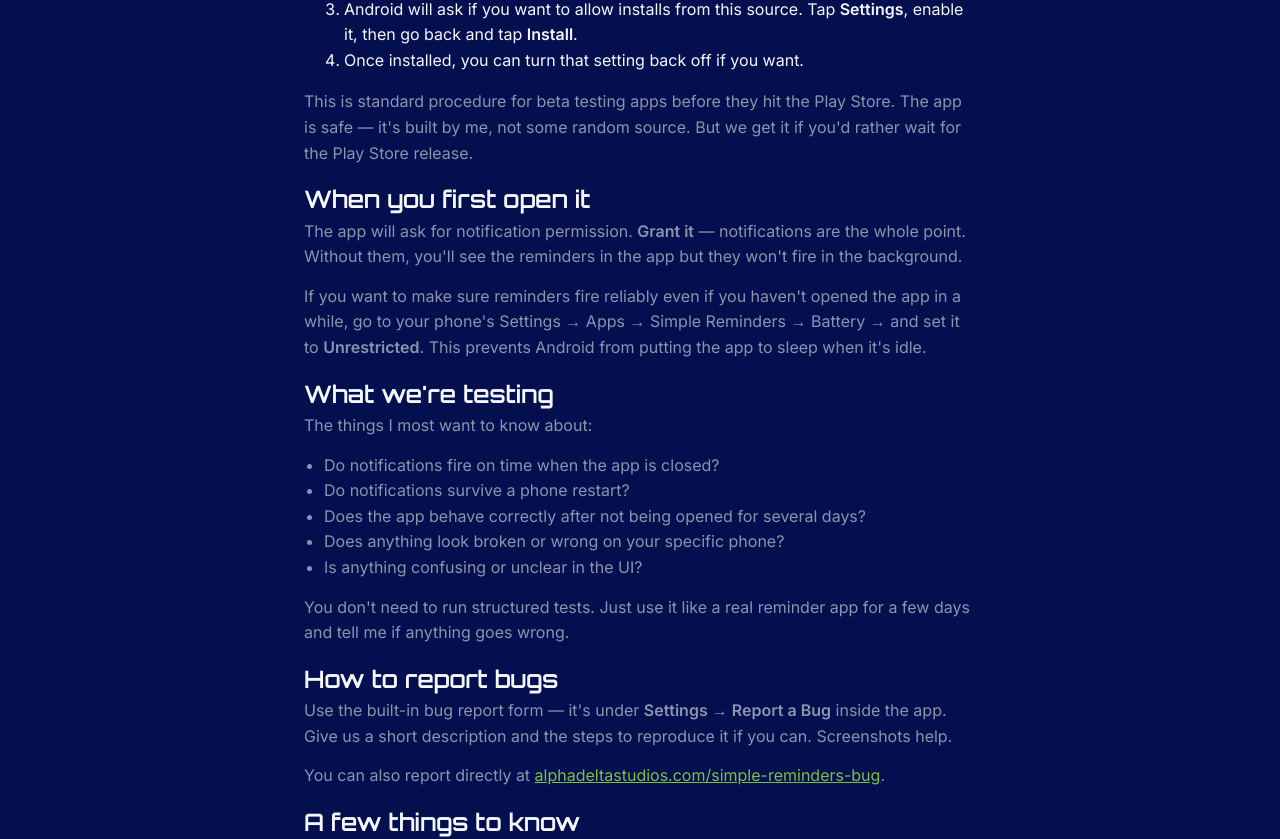
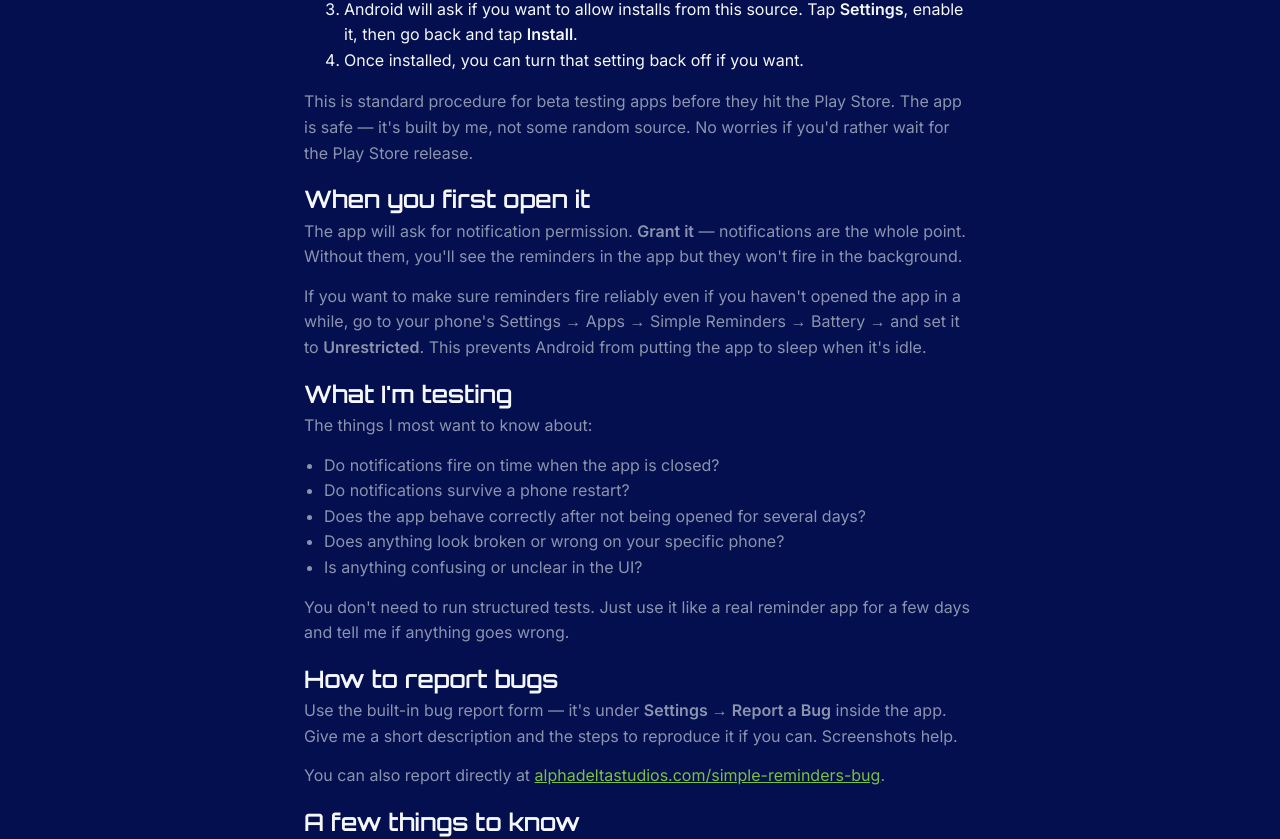
Before and after one commit to AlphaDelta24/alpha-delta-site, a Jekyll site: the page built from simple-reminders-beta.html, in a window 1280 px wide. Shown: the part 684-1523 px from the top of the page. Built offline with Jekyll 4.4.1, drawn with Linux system fonts in a browser that asks for light colours.

Commit message:
Update simple-reminders-beta.html

```diff
--- a/simple-reminders-beta.html
+++ b/simple-reminders-beta.html
@@ -1,7 +1,7 @@
 ---
 layout: default
 title: Simple Reminders — Beta
-description: Beta test Simple Reminders for Android. Download the APK, install it, and help us find bugs before launch.
+description: Beta test Simple Reminders for Android. Download the APK, install it, and help me find bugs before launch.
 permalink: /simple-reminders-beta/
 ---
 <div class="wrap">
@@ -38,7 +38,7 @@
     <li>Once installed, you can turn that setting back off if you want.</li>
   </ol>
 
-  <p>This is standard procedure for beta testing apps before they hit the Play Store. The app is safe — it's built by me, not some random source. But we get it if you'd rather wait for the Play Store release.</p>
+  <p>This is standard procedure for beta testing apps before they hit the Play Store. The app is safe — it's built by me, not some random source. No worries if you'd rather wait for the Play Store release.</p>
 
 
   <h2>When you first open it</h2>
@@ -48,7 +48,7 @@
   <p>If you want to make sure reminders fire reliably even if you haven't opened the app in a while, go to your phone's Settings → Apps → Simple Reminders → Battery → and set it to <strong>Unrestricted</strong>. This prevents Android from putting the app to sleep when it's idle.</p>
 
 
-  <h2>What we're testing</h2>
+  <h2>What I'm testing</h2>
 
   <p>The things I most want to know about:</p>
 
@@ -65,7 +65,7 @@
 
   <h2>How to report bugs</h2>
 
-  <p>Use the built-in bug report form — it's under <strong>Settings → Report a Bug</strong> inside the app. Give us a short description and the steps to reproduce it if you can. Screenshots help.</p>
+  <p>Use the built-in bug report form — it's under <strong>Settings → Report a Bug</strong> inside the app. Give me a short description and the steps to reproduce it if you can. Screenshots help.</p>
 
   <p>You can also report directly at <a href="/simple-reminders-bug/">alphadeltastudios.com/simple-reminders-bug</a>.</p>
 
```
